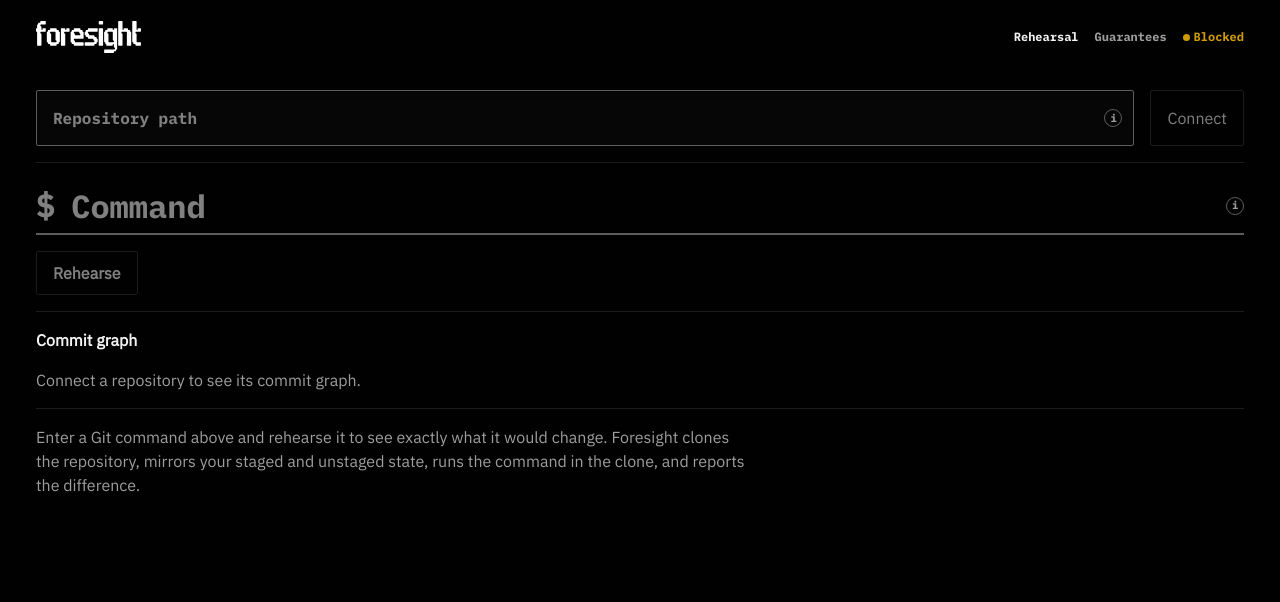
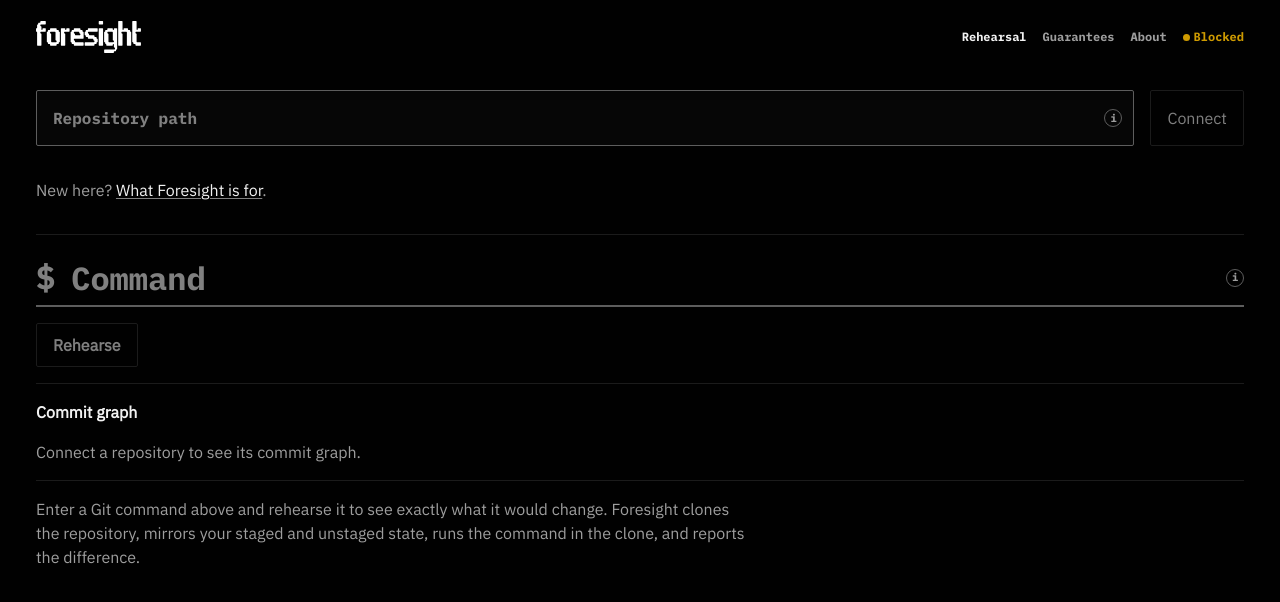
Before and after one commit to kaylubr/Foresight, a React (Vite) app in the folder web/: page / in a window 1280 px wide. Shown: the top 602 px of the page. Built offline with nearby package versions, Linux system fonts and the light colour scheme; no server answers.

Commit message:
feat: add an about page explaining what Foresight is for

```diff
--- a/web/src/App.tsx
+++ b/web/src/App.tsx
@@ -7,6 +7,7 @@
 } from "../../shared/types";
 import { api } from "./api";
 import brandUrl from "./assets/brand.svg";
+import AboutPage from "./components/AboutPage";
 import CommitGraph from "./components/CommitGraph";
 import GuaranteesPage from "./components/GuaranteesPage";
 import OutcomePanel from "./components/OutcomePanel";
@@ -259,6 +260,9 @@
             >
               Guarantees
             </PageLink>
+            <PageLink to={ROUTE_PATHS.about} current={route === "about"}>
+              About
+            </PageLink>
           </nav>
         </div>
         <p
@@ -280,7 +284,9 @@
         </p>
       </header>
 
-      {route === "repository" ? (
+      {route === "about" ? (
+        <AboutPage />
+      ) : route === "repository" ? (
         <RepositoryPage
           repo={repo}
           busy={busy}
@@ -333,6 +339,10 @@
                   </button>
                 </div>
                 {error ? <p className="error">{error}</p> : null}
+                <p className="muted">
+                  New here?{" "}
+                  <PageLink to={ROUTE_PATHS.about}>What Foresight is for</PageLink>.
+                </p>
               </section>
             ) : null}
 
--- /dev/null
+++ b/web/src/components/AboutPage.tsx
@@ -0,0 +1,30 @@
+import { PageLink, ROUTE_PATHS } from "../route";
+
+export default function AboutPage() {
+  return (
+    <div className="prose">
+      <section className="section">
+        <h1 className="page-title">What Foresight is for</h1>
+        <p className="lead">
+          Every git command is a small experiment. Most are fine. The one that is not is the one you
+          will remember.
+        </p>
+        <p>
+          Foresight runs the experiment somewhere else first. It clones your repository into a
+          throwaway copy, mirrors your staged and unstaged state, runs your command there, and reports
+          the difference.
+        </p>
+        <p>
+          Your repository is not touched. When the preview shows what you hoped for, you copy the
+          command out and run it yourself.
+        </p>
+        <p>
+          Foresight is not a sandbox, and it does not make a dangerous command safe. It makes an
+          uncertain one legible. That is a smaller promise, and the only one it can keep. The exact
+          version, exclusions included, is on the{" "}
+          <PageLink to={ROUTE_PATHS.guarantees}>Guarantees page</PageLink>.
+        </p>
+      </section>
+    </div>
+  );
+}
--- a/web/src/route.tsx
+++ b/web/src/route.tsx
@@ -1,12 +1,13 @@
 import { useEffect, useState } from "react";
 import type { MouseEvent, ReactNode } from "react";
 
-export type Route = "workbench" | "repository" | "guarantees";
+export type Route = "workbench" | "repository" | "guarantees" | "about";
 
 export const ROUTE_PATHS: Record<Route, string> = {
   workbench: "/",
   repository: "/repository",
-  guarantees: "/guarantees"
+  guarantees: "/guarantees",
+  about: "/about"
 };
 
 function parse(pathname: string): Route {
@@ -14,7 +15,10 @@
   if (path === ROUTE_PATHS.guarantees) {
     return "guarantees";
   }
-  return path === ROUTE_PATHS.repository ? "repository" : "workbench";
+  if (path === ROUTE_PATHS.repository) {
+    return "repository";
+  }
+  return path === ROUTE_PATHS.about ? "about" : "workbench";
 }
 
 export function navigate(path: string): void {
--- a/web/src/styles.css
+++ b/web/src/styles.css
@@ -75,6 +75,16 @@
 :focus-visible {
   outline: 2px solid var(--text);
   outline-offset: 2px;
+}
+
+a {
+  color: var(--text);
+  text-decoration-color: var(--text-faint);
+  text-underline-offset: 2px;
+}
+
+a:hover {
+  text-decoration-color: var(--text);
 }
 
 .mono {
```
